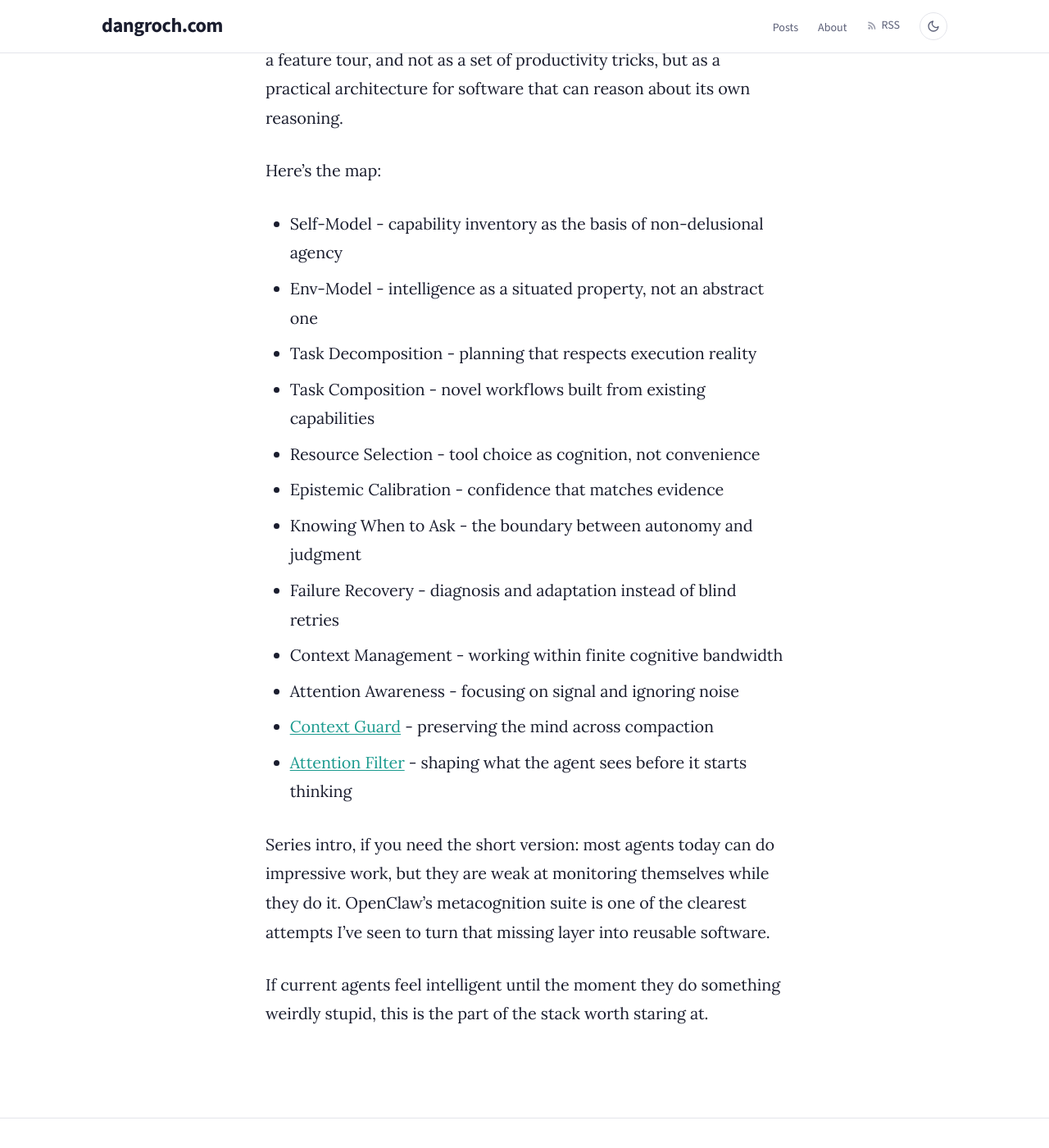
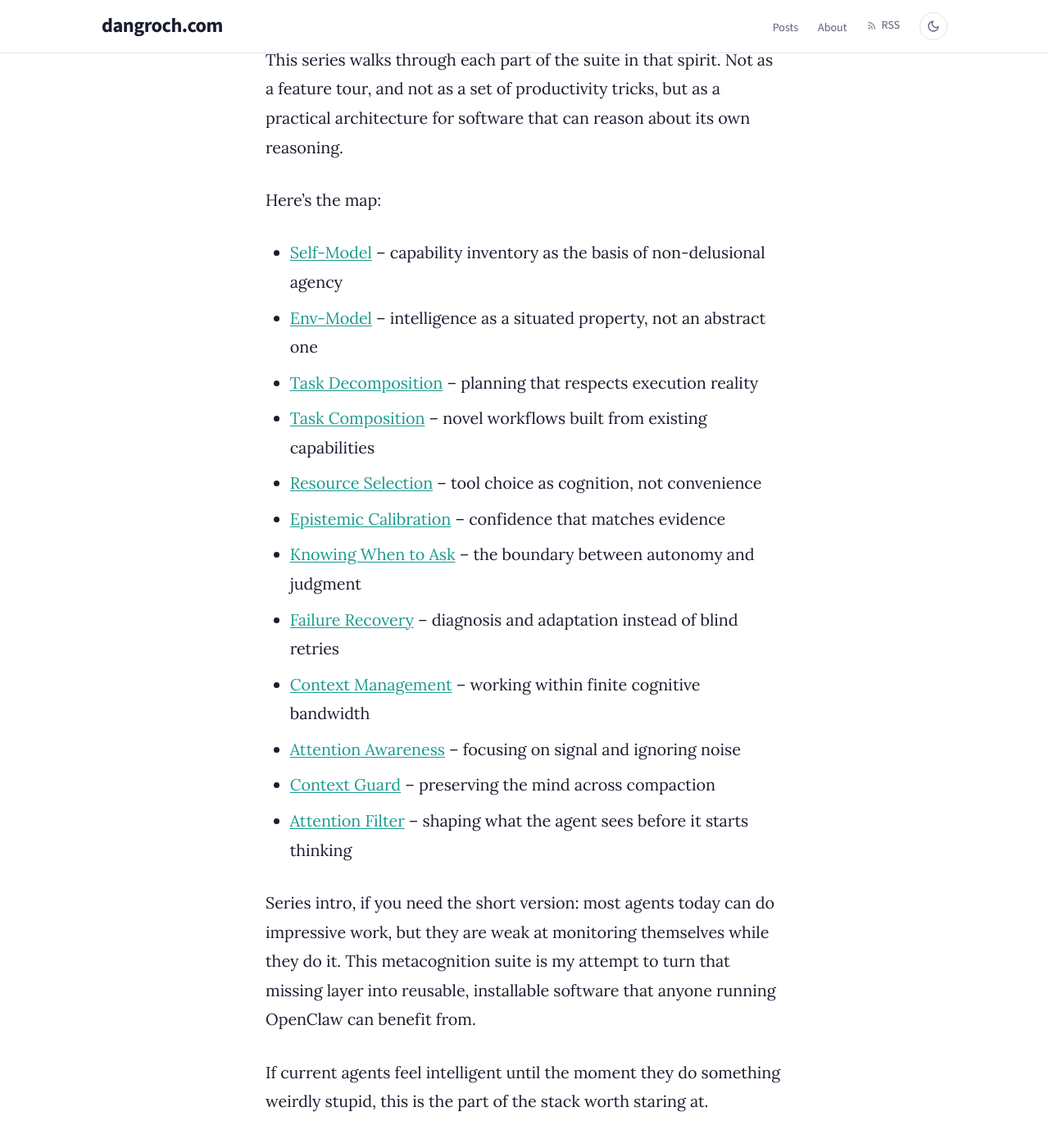
Before and after one commit to dgroch/blog, a Jekyll site: the page built from _posts/2026-03-15-building-metacognition-for-ai-agents.md, in a window 1280 px wide and 1400 px high, scrolled down 4665 px. Shown: the whole window at 82% size. Built offline with Jekyll 4.4.1, drawn with Linux system fonts in a browser that asks for light colours; some of the changed text lies outside the part shown.

Commit message:
Hub post: fix attribution (Dan's suite, not OpenClaw's), hyperlink all map entries

```diff
--- a/_posts/2026-03-15-building-metacognition-for-ai-agents.md
+++ b/_posts/2026-03-15-building-metacognition-for-ai-agents.md
@@ -2,7 +2,7 @@
 layout: post
 title: "Building metacognition for AI agents"
 date: 2026-03-15
-description: "Why capable agents still fail, and how OpenClaw turns self-monitoring into software architecture."
+description: "Why capable agents still fail, and how I turned self-monitoring into installable software architecture."
 ---
 
 Most AI agents fail in a strangely familiar way. They do impressive work right up until they don't. They use the wrong tool because it came to mind first. They state guesses like facts. They forget what they were doing halfway through a long task. They ask the user things they should infer, and infer things they absolutely should have asked about.
@@ -14,7 +14,7 @@
 
 By metacognition I don't mean mystical self-awareness. I mean the set of disciplines a system uses to monitor its own capabilities, uncertainty, attention, context, and judgment while it works. Human beings do this unevenly. Most agents barely do it at all.
 
-OpenClaw's metacognition suite is interesting because it treats this as architecture rather than aspiration. The repo breaks the problem into ten installable reasoning skills and two always-on hooks. The skills live as markdown protocols the agent loads on demand. The hooks live as TypeScript handlers that run in the platform layer. Both write to disk so the system can survive compaction, session boundaries, and ordinary operational drift.
+I built a metacognition suite for OpenClaw that treats this as architecture rather than aspiration. The repo breaks the problem into ten installable reasoning skills and two always-on hooks. I'm sharing it publicly to help others configure their agents to be more intelligent. The skills live as markdown protocols the agent loads on demand. The hooks live as TypeScript handlers that run in the platform layer. Both write to disk so the system can survive compaction, session boundaries, and ordinary operational drift.
 
 That design choice matters. If metacognition only exists as a nice sentence in a system prompt, it disappears the moment the model gets busy. If it exists as named protocols, files, triggers, checkpoints, and recovery paths, you can start to build agents that do more than perform confidence.
 
@@ -64,19 +64,19 @@
 
 Here's the map:
 
-- Self-Model - capability inventory as the basis of non-delusional agency
-- Env-Model - intelligence as a situated property, not an abstract one
-- Task Decomposition - planning that respects execution reality
-- Task Composition - novel workflows built from existing capabilities
-- Resource Selection - tool choice as cognition, not convenience
-- Epistemic Calibration - confidence that matches evidence
-- Knowing When to Ask - the boundary between autonomy and judgment
-- Failure Recovery - diagnosis and adaptation instead of blind retries
-- Context Management - working within finite cognitive bandwidth
-- Attention Awareness - focusing on signal and ignoring noise
-- [Context Guard](https://dangroch.com/2026/03/16/context-guard-hook/) - preserving the mind across compaction
-- [Attention Filter](https://dangroch.com/2026/03/16/attention-filter-hook/) - shaping what the agent sees before it starts thinking
+- [Self-Model](https://dangroch.com/2026/03/16/self-model-agent-capability-inventory/) – capability inventory as the basis of non-delusional agency
+- [Env-Model](https://dangroch.com/2026/03/16/env-model-agent-environment-awareness/) – intelligence as a situated property, not an abstract one
+- [Task Decomposition](https://dangroch.com/2026/03/16/task-decomposition-for-ai-agents/) – planning that respects execution reality
+- [Task Composition](https://dangroch.com/2026/03/16/task-composition-capability-recombination/) – novel workflows built from existing capabilities
+- [Resource Selection](https://dangroch.com/2026/03/16/resource-selection-for-agent-tool-use/) – tool choice as cognition, not convenience
+- [Epistemic Calibration](https://dangroch.com/2026/03/16/epistemic-calibration-for-ai-agents/) – confidence that matches evidence
+- [Knowing When to Ask](https://dangroch.com/2026/03/16/knowing-when-to-ask-agents/) – the boundary between autonomy and judgment
+- [Failure Recovery](https://dangroch.com/2026/03/16/failure-recovery-for-ai-agents/) – diagnosis and adaptation instead of blind retries
+- [Context Management](https://dangroch.com/2026/03/16/context-management-for-long-running-agents/) – working within finite cognitive bandwidth
+- [Attention Awareness](https://dangroch.com/2026/03/16/attention-awareness-for-ai-agents/) – focusing on signal and ignoring noise
+- [Context Guard](https://dangroch.com/2026/03/16/context-guard-hook/) – preserving the mind across compaction
+- [Attention Filter](https://dangroch.com/2026/03/16/attention-filter-hook/) – shaping what the agent sees before it starts thinking
 
-Series intro, if you need the short version: most agents today can do impressive work, but they are weak at monitoring themselves while they do it. OpenClaw's metacognition suite is one of the clearest attempts I've seen to turn that missing layer into reusable software.
+Series intro, if you need the short version: most agents today can do impressive work, but they are weak at monitoring themselves while they do it. This metacognition suite is my attempt to turn that missing layer into reusable, installable software that anyone running OpenClaw can benefit from.
 
 If current agents feel intelligent until the moment they do something weirdly stupid, this is the part of the stack worth staring at.
```
